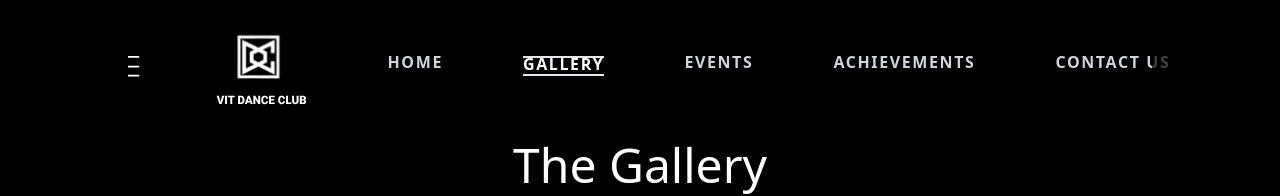
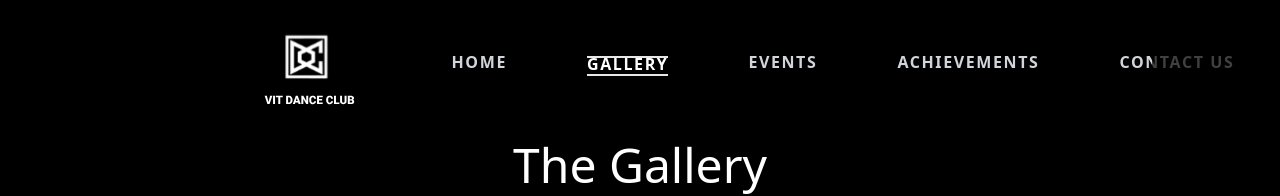
Before and after one commit to alisha0704/DCWebsite2023, a Next.js app: page /Gallery in a window 1280 px wide. Shown: the top 196 px of the page. Built offline with nearby package versions, Linux system fonts and the light colour scheme.

Commit message:
update: added menu links

```diff
--- a/package.json
+++ b/package.json
@@ -25,6 +25,8 @@
     "react-responsive-carousel": "^3.2.23",
     "react-tsparticles": "^2.12.2",
     "tsparticles": "^2.12.0",
+    "tsparticles-engine": "^2.12.0",
+    "tsparticles-slim": "^2.12.0",
     "typescript": "5.1.6"
   },
   "devDependencies": {
--- a/src/components/common/Header.tsx
+++ b/src/components/common/Header.tsx
@@ -41,11 +41,11 @@ const Header = () => {
         <div className="container mx-auto flex flex-row justify-center w-full h-full ">
         <div
                   onClick={() => setMenuOpen(true)}
-                  className={'py-10 mt-4'} >
+                  className={'py-10 pr-12 mr-12 mt-4'} >
                   <Image src='/icons/menu.svg' alt='MENU' width={30} height={30}/>
 
                 </div>
-          <div className="px-6">
+          <div className="px-10">
             <Link href="/">
               <Image src="/vitdclogo.svg" alt="DC" width={200} height={200} />
             </Link>
@@ -181,21 +181,31 @@ const Header = () => {
               The board 2023
             </div>
             </Link>
+            <Link href='/Board'>
             <div className="w-64 h-6 left-[10px] top-[198px] text-base font-bold uppercase leading-3 tracking-widest absolute px-52 whitespace-nowrap">
               faculty coordinators
             </div>
+            </Link>
+            <Link href='/'>
             <div className="w-64 h-6 left-[10px] top-[267px] text-base font-bold uppercase leading-3 tracking-widest absolute px-52 whitespace-nowrap">
               developer team
             </div>
+            </Link>
+            <Link href='/'>
             <div className="w-64 h-6 left-[10px] top-[336px]  text-base font-bold uppercase leading-3 tracking-widest absolute px-52 whitespace-nowrap">
               board history
             </div>
+            </Link>
+            <Link href="/Journey">
             <div className="w-64 h-6 left-[10px] top-[406px] text-base font-bold uppercase leading-3 tracking-widest absolute px-52 whitespace-nowrap">
               journey of dc
             </div>
+            </Link>
+            <Link href='/'>
             <div className="w-64 h-6 left-[10px] top-[476px] text-base font-bold uppercase leading-3 tracking-widest absolute px-52 whitespace-nowrap">
               Notable alumnis
             </div>
+            </Link>
             <div className="left-[20px] top-[44px] text-lg font-black uppercase leading-3 tracking-widest absolute px-64 whitespace-nowrap">
               menu
             </div>
```
Also changed, not shown: public/MENU.svg (deleted), 1 other file (tests, documents, lock files or other folders).
